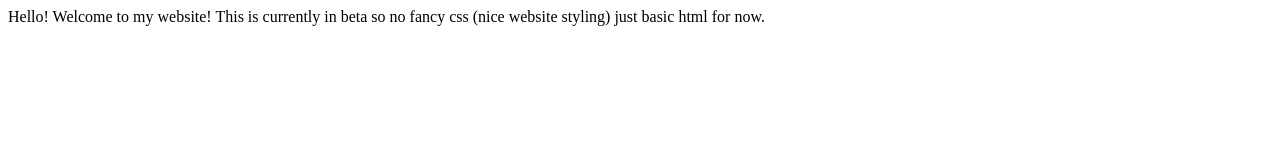
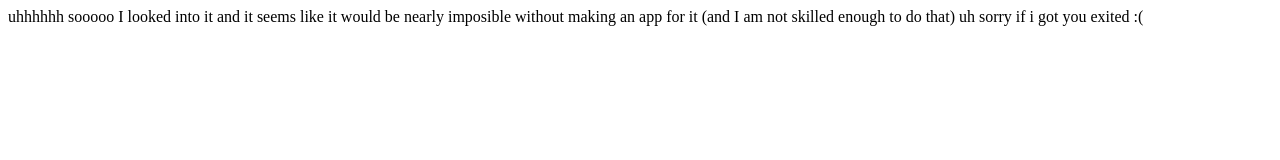
Before and after one commit to Stoutscientist/infiniteshudcoin, a plain HTML site: page index.html in a window 1280 px wide. Drawn offline with Linux system fonts and the light colour scheme.

Commit message:
Update index.html

```diff
--- a/index.html
+++ b/index.html
@@ -5,7 +5,7 @@
         <link rel="icon" type="image/x-icon" href="/images/favicon.jpg">
     </head>
 <body>
-    Hello! Welcome to my website! This is currently in beta so no fancy css (nice website styling) just basic html for now.
+    uhhhhhh sooooo I looked into it and it seems like it would be nearly imposible without making an app for it (and I am not skilled enough to do that) uh sorry if i got you exited :(
 </body>
 </html>
 
```
